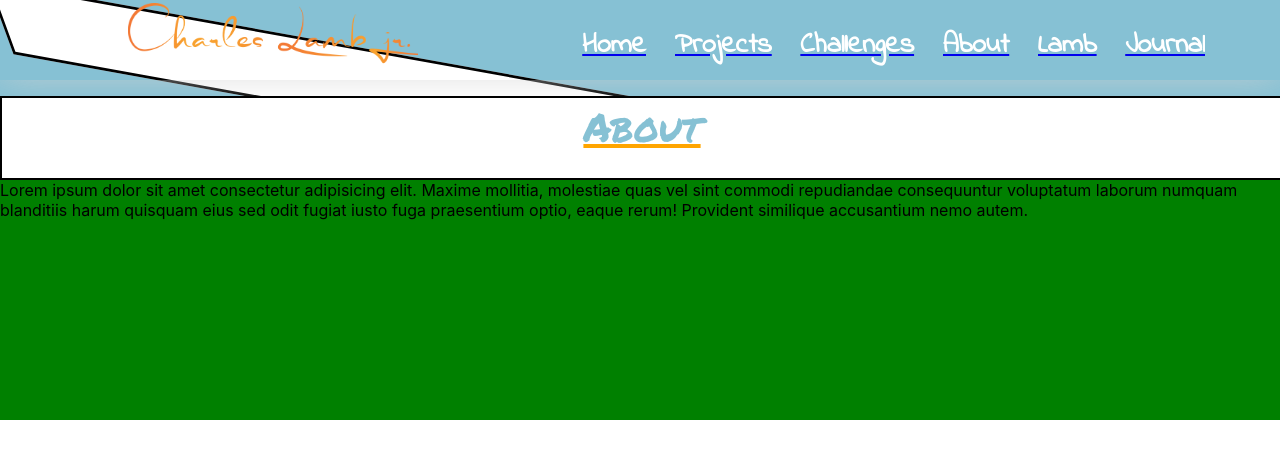
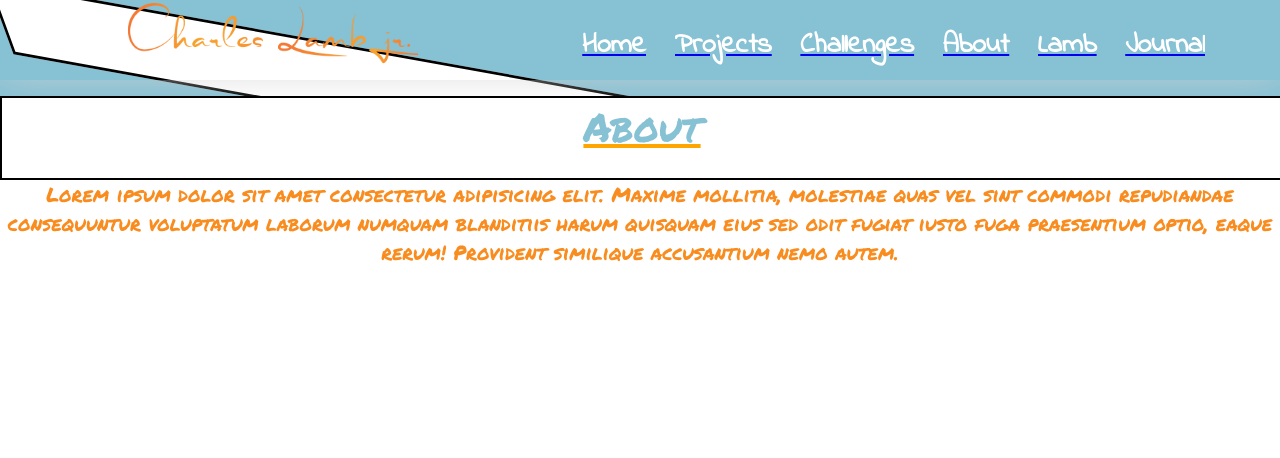
Before and after one commit to cyberstizz/charleslambjr, a React (Create React App) app: page /about in a window 1280 px wide. Shown: the top 458 px of the page. Built offline with nearby package versions, Linux system fonts and the light colour scheme; a web font is replaced by a local one.

Commit message:
matched up the div to the coret position by changing the about section to absolute, as it turns out absolute overrides z index

```diff
--- a/src/components/About.css
+++ b/src/components/About.css
@@ -53,8 +53,12 @@
 #aboutParagraph{
     width: 100vw;
     height: 30vh;
-    background-color: green;
+    background-color: white;
+    text-align: center;
+    color: rgb(249, 140, 31);
     z-index: 205;
     position: absolute;
+    font-family: 'Permanent Marker', cursive;
+    font-size: 20px;
     top: 22.5vh;
 }
```
